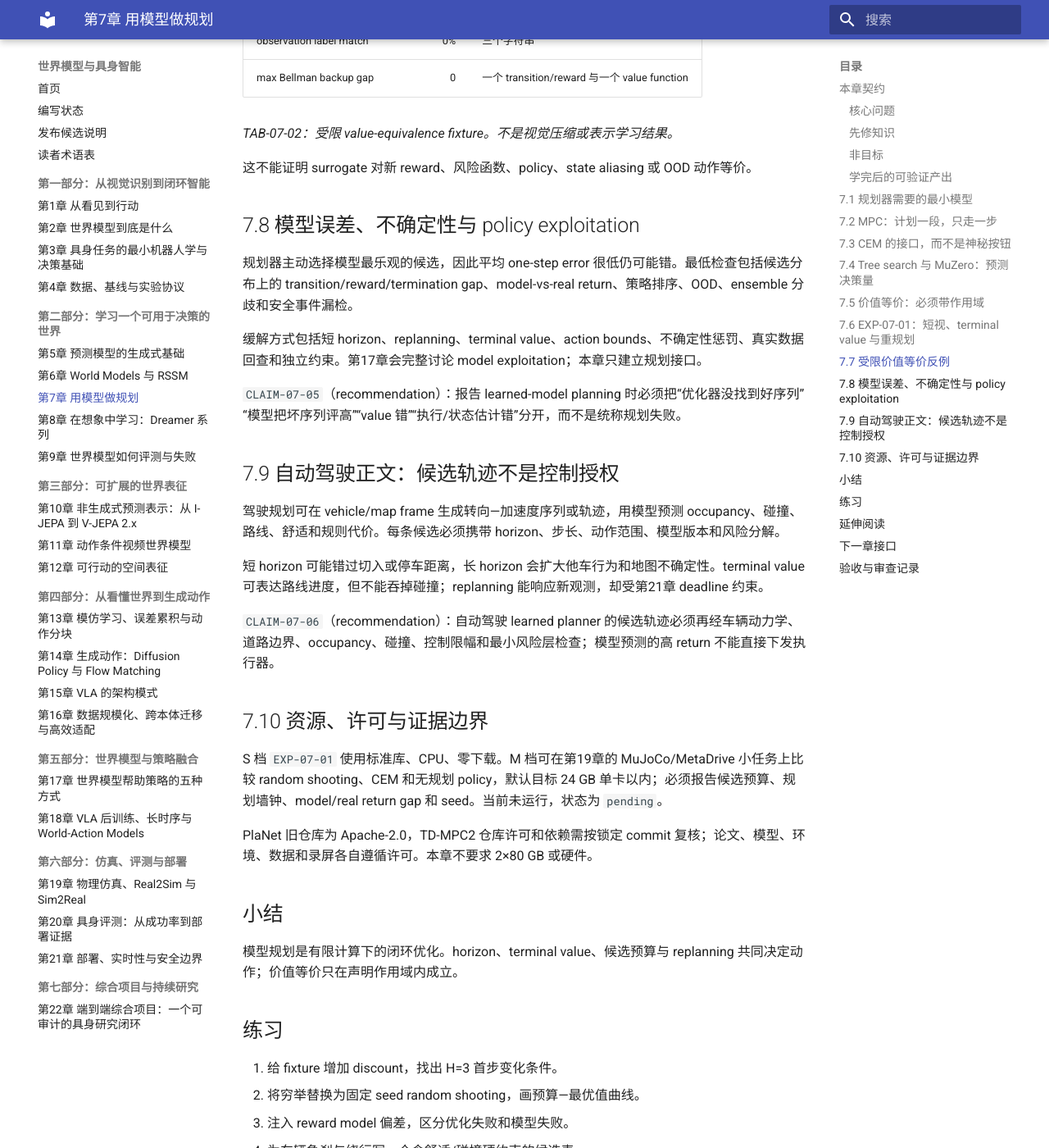
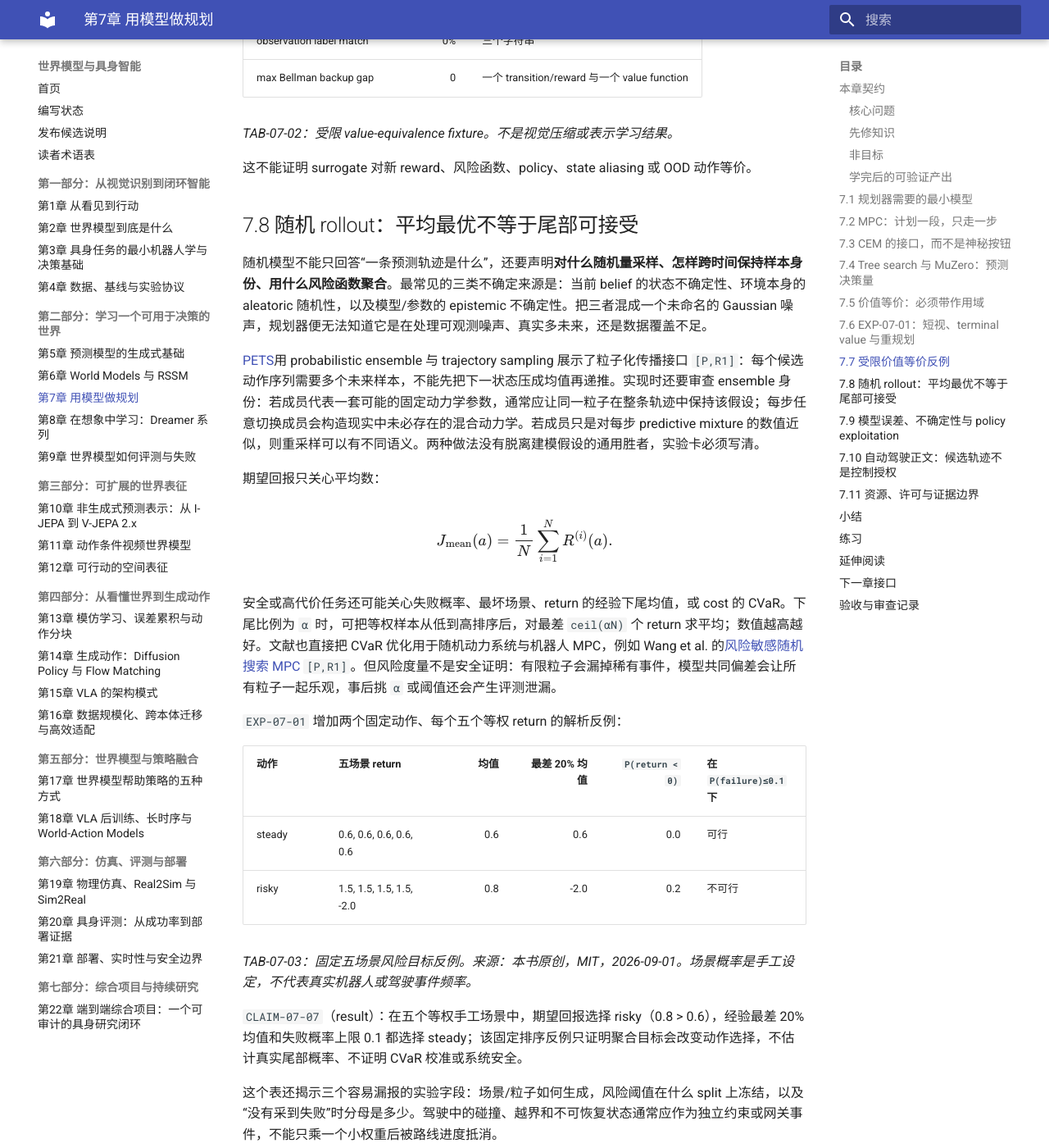
Before and after one commit to dollarser/world-models-and-embodied-ai-book, an MkDocs documentation site: the page built from docs/part-02-world-models/ch07-model-based-planning.md, in a window 1280 px wide and 1400 px high, scrolled down 3889 px. Shown: the whole window at 82% size. Built offline with MkDocs 1.6.1 and Material for MkDocs 9.7.7, drawn with Linux system fonts in a browser that asks for light colours; some of the changed text lies outside the part shown.

Commit message:
docs: teach risk-aware model planning

```diff
--- a/docs/part-02-world-models/ch07-model-based-planning.md
+++ b/docs/part-02-world-models/ch07-model-based-planning.md
@@ -3,8 +3,8 @@
 > 状态：`reviewed`
 > 资料核查日期：2026-08-31
 > 关联实验：`EXP-07-01`
-> 关联声明：`CLAIM-07-01`～`CLAIM-07-06`
-> 关联图表：`FIG-07-01` / `TAB-07-01` / `TAB-07-02`
+> 关联声明：`CLAIM-07-01`～`CLAIM-07-07`
+> 关联图表：`FIG-07-01` / `TAB-07-01` / `TAB-07-02` / `TAB-07-03`
 > 资源档位：S / M
 > GPU 状态：待验证
 
@@ -144,7 +144,34 @@ fixture 另给同一三个状态两套完全不同的观测标签，因此观测
 
 这不能证明 surrogate 对新 reward、风险函数、policy、state aliasing 或 OOD 动作等价。
 
-## 7.8 模型误差、不确定性与 policy exploitation
+## 7.8 随机 rollout：平均最优不等于尾部可接受
+
+随机模型不能只回答“一条预测轨迹是什么”，还要声明**对什么随机量采样、怎样跨时间保持样本身份、用什么风险函数聚合**。最常见的三类不确定来源是：当前 belief 的状态不确定性、环境本身的 aleatoric 随机性，以及模型/参数的 epistemic 不确定性。把三者混成一个未命名的 Gaussian 噪声，规划器便无法知道它是在处理可观测噪声、真实多未来，还是数据覆盖不足。
+
+[PETS](https://papers.nips.cc/paper_files/paper/2018/file/3de568f8597b94bda53149c7d7f5958c-Paper.pdf)用 probabilistic ensemble 与 trajectory sampling 展示了粒子化传播接口 `[P,R1]`：每个候选动作序列需要多个未来样本，不能先把下一状态压成均值再递推。实现时还要审查 ensemble 身份：若成员代表一套可能的固定动力学参数，通常应让同一粒子在整条轨迹中保持该假设；每步任意切换成员会构造现实中未必存在的混合动力学。若成员只是对每步 predictive mixture 的数值近似，则重采样可以有不同语义。两种做法没有脱离建模假设的通用胜者，实验卡必须写清。
+
+期望回报只关心平均数：
+
+\[
+J_{\mathrm{mean}}(a)=\frac{1}{N}\sum_{i=1}^{N}R^{(i)}(a).
+\]
+
+安全或高代价任务还可能关心失败概率、最坏场景、return 的经验下尾均值，或 cost 的 CVaR。下尾比例为 `α` 时，可把等权样本从低到高排序后，对最差 `ceil(αN)` 个 return 求平均；数值越高越好。文献也直接把 CVaR 优化用于随机动力系统与机器人 MPC，例如 Wang et al. 的[风险敏感随机搜索 MPC](https://proceedings.mlr.press/v144/wang21b.html) `[P,R1]`。但风险度量不是安全证明：有限粒子会漏掉稀有事件，模型共同偏差会让所有粒子一起乐观，事后挑 `α` 或阈值还会产生评测泄漏。
+
+`EXP-07-01` 增加两个固定动作、每个五个等权 return 的解析反例：
+
+| 动作 | 五场景 return | 均值 | 最差 20% 均值 | `P(return < 0)` | 在 `P(failure)≤0.1` 下 |
+| --- | --- | ---: | ---: | ---: | --- |
+| steady | 0.6, 0.6, 0.6, 0.6, 0.6 | 0.6 | 0.6 | 0.0 | 可行 |
+| risky | 1.5, 1.5, 1.5, 1.5, -2.0 | 0.8 | -2.0 | 0.2 | 不可行 |
+
+*TAB-07-03：固定五场景风险目标反例。来源：本书原创，MIT，2026-09-01。场景概率是手工设定，不代表真实机器人或驾驶事件频率。*
+
+`CLAIM-07-07`（result）：在五个等权手工场景中，期望回报选择 risky（0.8 > 0.6），经验最差 20% 均值和失败概率上限 0.1 都选择 steady；该固定排序反例只证明聚合目标会改变动作选择，不估计真实尾部概率、不证明 CVaR 校准或系统安全。
+
+这个表还揭示三个容易漏报的实验字段：场景/粒子如何生成，风险阈值在什么 split 上冻结，以及“没有采到失败”时分母是多少。驾驶中的碰撞、越界和不可恢复状态通常应作为独立约束或网关事件，不能只乘一个小权重后被路线进度抵消。
+
+## 7.9 模型误差、不确定性与 policy exploitation
 
 规划器主动选择模型最乐观的候选，因此平均 one-step error 很低仍可能错。最低检查包括候选分布上的 transition/reward/termination gap、model-vs-real return、策略排序、OOD、ensemble 分歧和安全事件漏检。
 
@@ -152,7 +179,7 @@ fixture 另给同一三个状态两套完全不同的观测标签，因此观测
 
 `CLAIM-07-05`（recommendation）：报告 learned-model planning 时必须把“优化器没找到好序列”“模型把坏序列评高”“value 错”“执行/状态估计错”分开，而不是统称规划失败。
 
-## 7.9 自动驾驶正文：候选轨迹不是控制授权
+## 7.10 自动驾驶正文：候选轨迹不是控制授权
 
 驾驶规划可在 vehicle/map frame 生成转向—加速度序列或轨迹，用模型预测 occupancy、碰撞、路线、舒适和规则代价。每条候选必须携带 horizon、步长、动作范围、模型版本和风险分解。
 
@@ -160,7 +187,7 @@ fixture 另给同一三个状态两套完全不同的观测标签，因此观测
 
 `CLAIM-07-06`（recommendation）：自动驾驶 learned planner 的候选轨迹必须再经车辆动力学、道路边界、occupancy、碰撞、控制限幅和最小风险层检查；模型预测的高 return 不能直接下发执行器。
 
-## 7.10 资源、许可与证据边界
+## 7.11 资源、许可与证据边界
 
 S 档 `EXP-07-01` 使用标准库、CPU、零下载。M 档可在第19章的 MuJoCo/MetaDrive 小任务上比较 random shooting、CEM 和无规划 policy，默认目标 24 GB 单卡以内；必须报告候选预算、规划墙钟、model/real return gap 和 seed。当前未运行，状态为 `pending`。
 
@@ -176,6 +203,7 @@ PlaNet 旧仓库为 Apache-2.0，TD-MPC2 仓库许可和依赖需按锁定 commi
 2. 将穷举替换为固定 seed random shooting，画预算—最优值曲线。
 3. 注入 reward model 偏差，区分优化失败和模型失败。
 4. 为车辆急刹与绕行写一个含舒适/碰撞硬约束的候选表。
+5. 把 `TAB-07-03` 的 risky 失败值从 -2 改为不同数值，分别找出均值、最差 20% 均值和 chance constraint 改变选择的临界点；说明哪类改变属于偏好，哪类属于概率模型。
 
 ## 延伸阅读
 
@@ -183,6 +211,8 @@ PlaNet 旧仓库为 Apache-2.0，TD-MPC2 仓库许可和依赖需按锁定 commi
 - [MuZero 官方介绍](https://deepmind.google/blog/muzero-mastering-go-chess-shogi-and-atari-without-rules/)；
 - [The Value Equivalence Principle](https://arxiv.org/abs/2011.03506)；
 - [TD-MPC2 官方仓库](https://github.com/nicklashansen/tdmpc2)。
+- Chua et al., [PETS：probabilistic ensemble 与 trajectory sampling](https://papers.nips.cc/paper_files/paper/2018/file/3de568f8597b94bda53149c7d7f5958c-Paper.pdf)；
+- Wang et al., [Adaptive Risk Sensitive Model Predictive Control with Stochastic Search](https://proceedings.mlr.press/v144/wang21b.html)。
 
 ## 下一章接口
 
@@ -195,4 +225,4 @@ PlaNet 旧仓库为 Apache-2.0，TD-MPC2 仓库许可和依赖需按锁定 commi
 - 一致性审查：通过；
 - 教学审查：通过；
 - 审查记录路径：`reviews/final-book-review.md`；
-- 已知限制：穷举已知三状态规则，没有 learned model、CEM/MCTS、仿真、GPU 或真实闭环。
+- 已知限制：穷举已知三状态规则和五个手工风险场景，没有 learned model、CEM/MCTS、概率校准、仿真、GPU 或真实闭环。
```
Also changed, not shown: docs/release-notes.md (+1 -1 lines), docs/status.md (+5 -5 lines), labs/track-a-world-model-control/ch07-model-planning/README.md (+2 -2 lines), reviews/README.md (+1 -0 lines), reviews/ch07-stochastic-risk-planning-review-2026-09-01.md (added, +46 -0 lines), reviews/final-book-review.md (+2 -2 lines), 6 other files.
